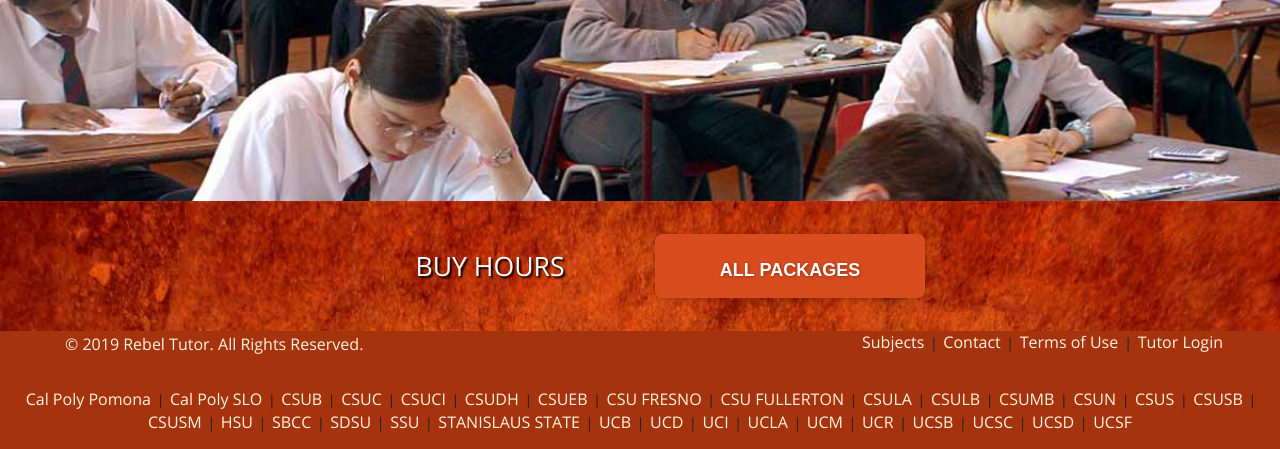
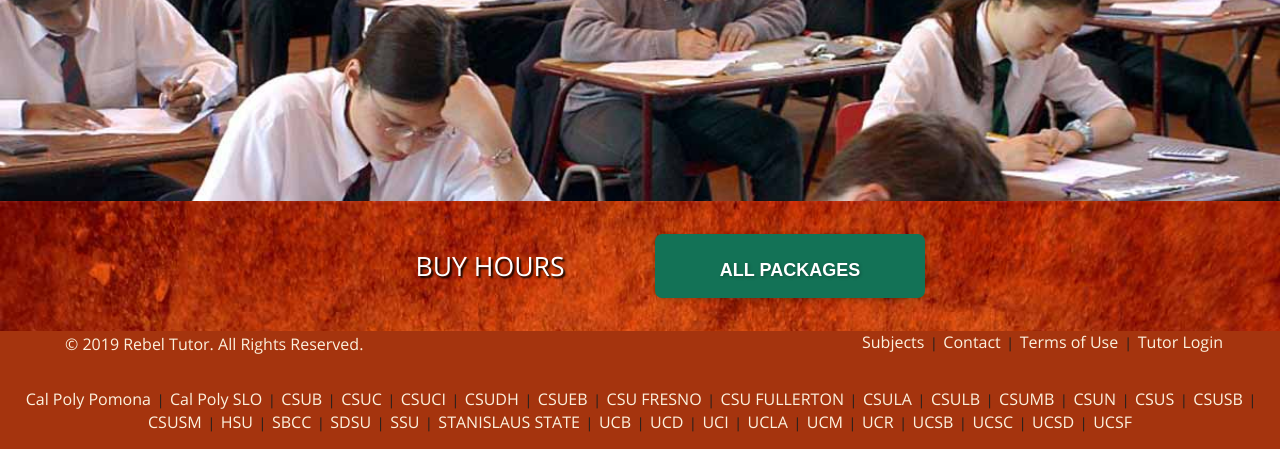
Before and after one commit to badassrobb/rebeltutors, a website: page views/index.html in a window 1280 px wide. Shown: the part 431-880 px from the top of the page. Drawn offline with nearby package versions, Linux system fonts and the light colour scheme; files that its build step writes are made by us from their sources; no server answers; files whose address does not match are found by name.

Commit message:
misc shit

```diff
--- a/public/stylesheets/style.css
+++ b/public/stylesheets/style.css
@@ -30,13 +30,13 @@
 /* Color Variables  */
 :root {
   --ba_green:  #a5340e;
-  --ba_orange: #e8461d;
+  --ba_orange: #137256;
   --ba_green_cards: #009B69;
   --ba_teal_bright: #1DE8A6;
   --ba_teal_dark: #009B69;
   --ba_original_green: #a5340e;
-  --ba_original_orange: #d84c1f;
-  --ba_original_orange_hover: #e86a2f;
+  --ba_original_orange: #137256;
+  --ba_original_orange_hover: #1fc694;
   --ba_original_copyright_yellow: #FCF1DE;
 
 }
```
